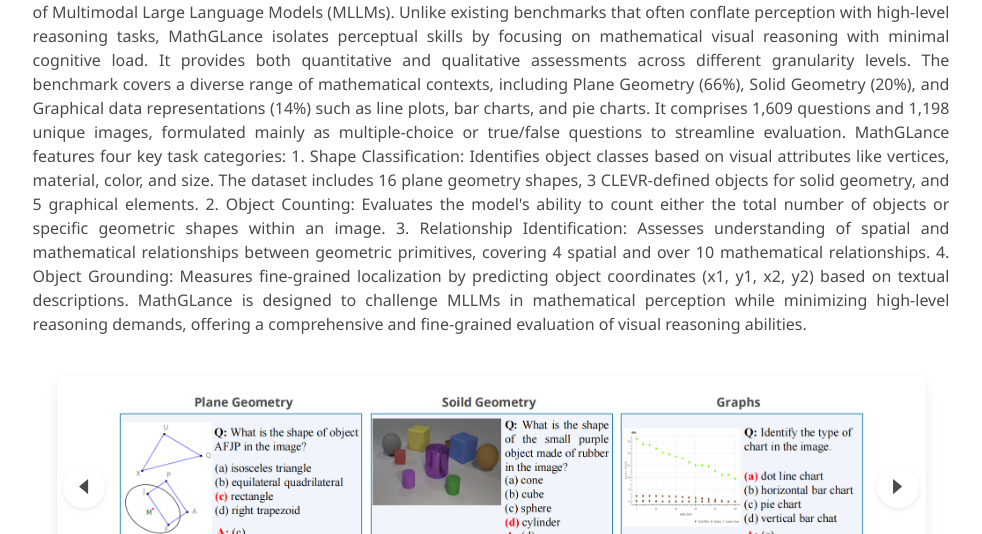
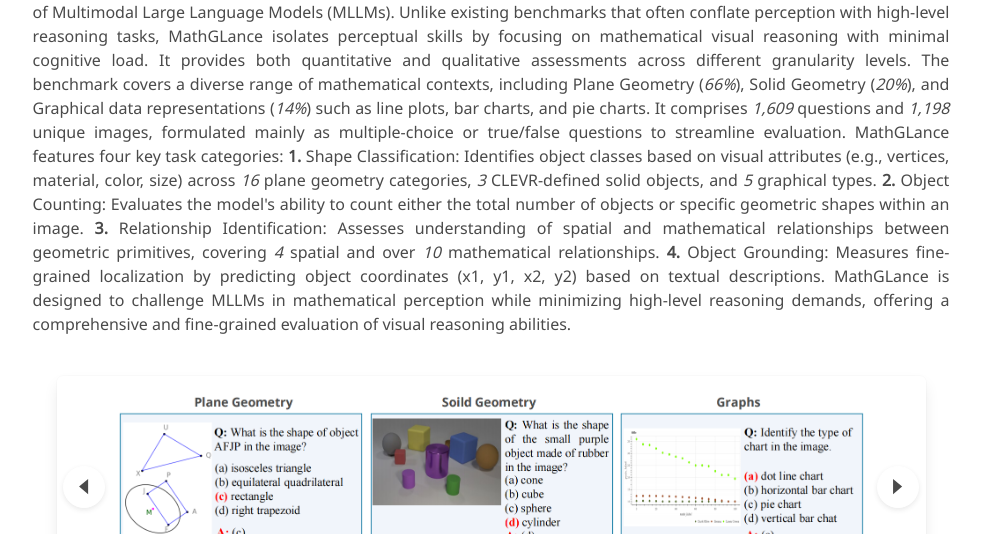
Before and after one commit to mathglance/mathglance.github.io, a plain HTML site: page index.html in a window 1280 px wide. Shown: the part 3210-3744 px from the top of the page, without its empty margins (149-1131 px from the left). Drawn offline with nearby package versions, Linux system fonts and the light colour scheme; a script that the page names is missing; some icons are missing; a web font is replaced by a local one.

Commit message:
Update index.html

```diff
--- a/index.html
+++ b/index.html
@@ -764,13 +764,13 @@
 
           The MathGLance benchmark is a novel evaluation framework designed to assess the mathematical perception abilities of Multimodal Large Language Models (MLLMs). Unlike existing benchmarks that often conflate perception with high-level reasoning tasks, MathGLance isolates perceptual skills by focusing on mathematical visual reasoning with minimal cognitive load. It provides both quantitative and qualitative assessments across different granularity levels.
 
-          The benchmark covers a diverse range of mathematical contexts, including Plane Geometry (66%), Solid Geometry (20%), and Graphical data representations (14%) such as line plots, bar charts, and pie charts. It comprises 1,609 questions and 1,198 unique images, formulated mainly as multiple-choice or true/false questions to streamline evaluation.
+          The benchmark covers a diverse range of mathematical contexts, including Plane Geometry (<em>66%</em>), Solid Geometry (<em>20%</em>), and Graphical data representations (<em>14%</em>) such as line plots, bar charts, and pie charts. It comprises <em>1,609</em> questions and <em>1,198</em> unique images, formulated mainly as multiple-choice or true/false questions to streamline evaluation.
 
           MathGLance features four key task categories:
-            1. Shape Classification: Identifies object classes based on visual attributes like vertices, material, color, and size. The dataset includes 16 plane geometry shapes, 3 CLEVR-defined objects for solid geometry, and 5 graphical elements.
-            2. Object Counting: Evaluates the model's ability to count either the total number of objects or specific geometric shapes within an image.
-            3. Relationship Identification: Assesses understanding of spatial and mathematical relationships between geometric primitives, covering 4 spatial and over 10 mathematical relationships.
-            4. Object Grounding: Measures fine-grained localization by predicting object coordinates (x1, y1, x2, y2) based on textual descriptions.
+            <b>1.</b> Shape Classification: Identifies object classes based on visual attributes (e.g., vertices, material, color, size) across <em>16</em> plane geometry categories, <em>3</em> CLEVR-defined solid objects, and <em>5</em> graphical types.
+            <b>2.</b> Object Counting: Evaluates the model's ability to count either the total number of objects or specific geometric shapes within an image.
+            <b>3.</b> Relationship Identification: Assesses understanding of spatial and mathematical relationships between geometric primitives, covering <em>4</em> spatial and over <em>10</em> mathematical relationships.
+            <b>4.</b> Object Grounding: Measures fine-grained localization by predicting object coordinates (x1, y1, x2, y2) based on textual descriptions.
 
             MathGLance is designed to challenge MLLMs in mathematical perception while minimizing high-level reasoning demands, offering a comprehensive and fine-grained evaluation of visual reasoning abilities.
             <!-- a compilation of data 1) carefully examined and filtered from 28 existing VQA and MathQA datasets and 2) manually collected by us. In total, 6,141 examples were collected from 31 different datasets. -->
```
